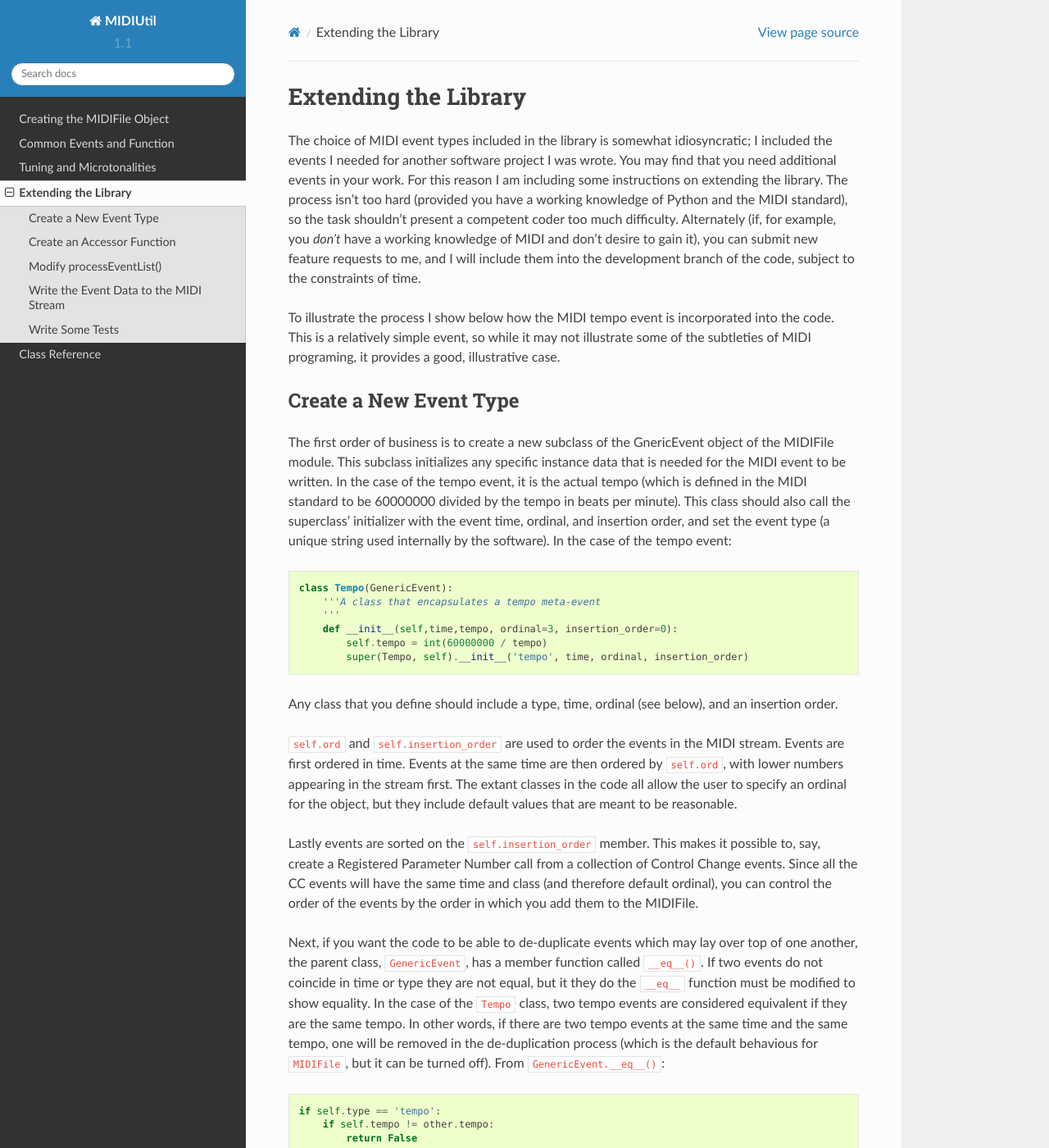
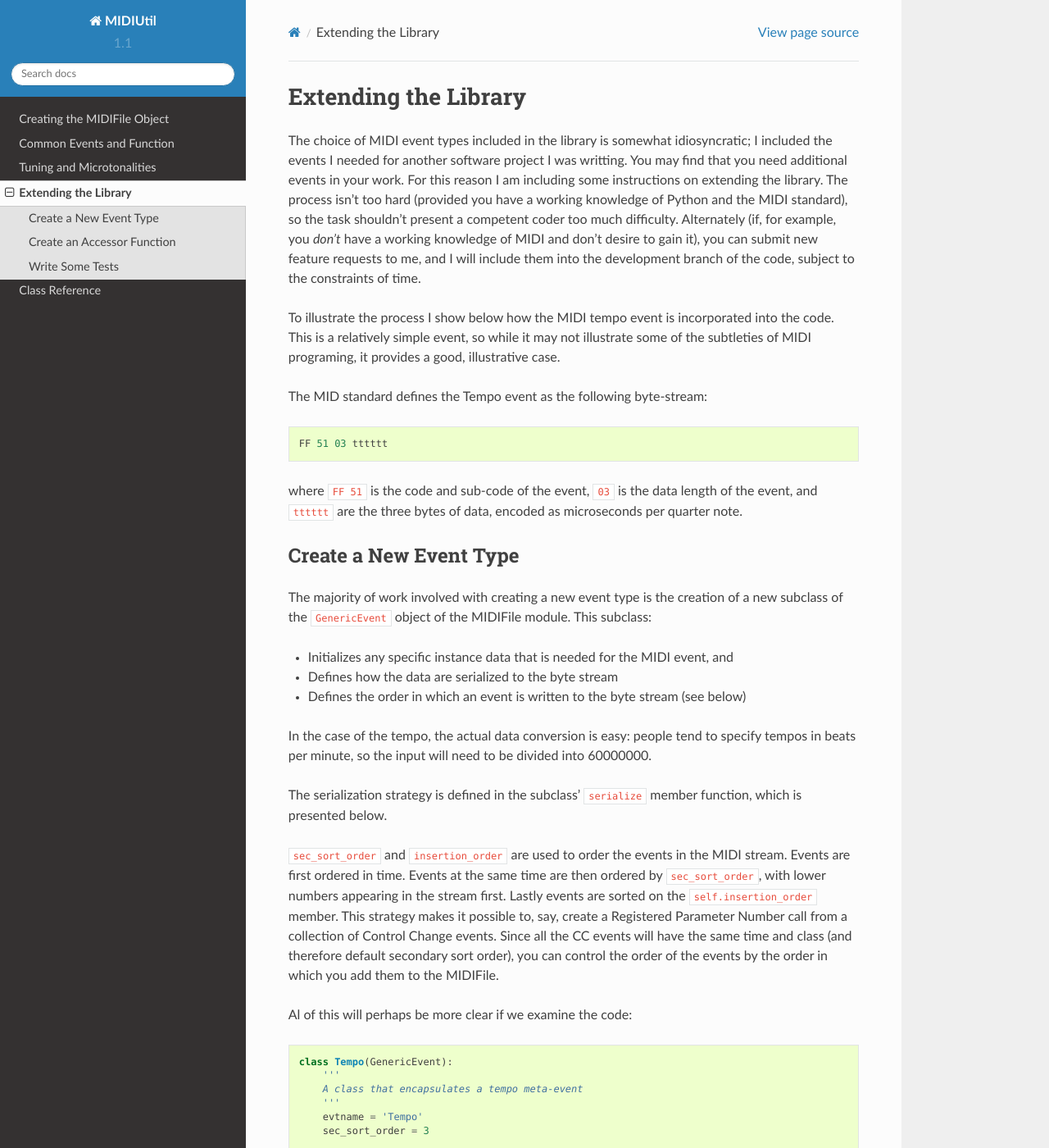
Before and after one commit to MarkCWirt/MIDIUtil, a Sphinx documentation site: the page built from documentation/extending.rst, in a window 1280 px wide and 1400 px high. Shown: the whole window at 82% size. Built offline with Sphinx 7.4.7 and the Read the Docs theme 2.0.0, drawn with Linux system fonts in a browser that asks for light colours; some of the changed text lies outside the part shown.

Commit message:
Updates to documentation.

```diff
--- a/documentation/extending.rst
+++ b/documentation/extending.rst
@@ -3,7 +3,7 @@
 
 The choice of MIDI event types included in the library is somewhat
 idiosyncratic; I included the events I needed for another software
-project I was wrote. You may find that you need additional events in
+project I was writting. You may find that you need additional events in
 your work. For this reason I am including some instructions on extending
 the library.  The process isn't too hard (provided you have a working
 knowledge of Python and the MIDI standard), so the task shouldn't present
@@ -17,63 +17,113 @@
 it may not illustrate some of the subtleties of MIDI programing, it
 provides a good, illustrative case.
 
+The MID standard defines the Tempo event as the following byte-stream::
+
+  FF 51 03 tttttt
+
+where ``FF 51`` is the code and sub-code of the event, ``03`` is the data
+length of the event, and ``tttttt`` are the three bytes of data, encoded as
+microseconds per quarter note.
+
 Create a New Event Type
 -----------------------
 
-The first order of business is to create a new subclass of the GnericEvent
-object of the MIDIFile module. This subclass initializes any specific
-instance data that is needed for the MIDI event to be written. In
-the case of the tempo event, it is the actual tempo (which is defined
-in the MIDI standard to be 60000000 divided by the tempo in beats per
-minute). This class should also call the superclass' initializer with
-the event time, ordinal, and insertion order,  and set the event type
-(a unique string used internally by the software).
-In the case of the tempo event:
+The majority of work involved with creating a new event type is the
+creation of a new subclass of the ``GenericEvent``
+object of the MIDIFile module. This subclass:
+
+- Initializes any specific instance data that is needed for the MIDI event, and
+- Defines how the data are serialized to the byte stream
+- Defines the order in which an event is written to the byte stream (see below)
+
+In the case of the tempo, the actual data conversion is easy: people tend
+to specify tempos in beats per minute, so the input will need to be divided into
+60000000.
+
+The serialization strategy is defined in the subclass' ``serialize`` member
+function, which is presented below.
+
+``sec_sort_order`` and ``insertion_order`` are used to order the events
+in the MIDI stream. Events are first ordered in time. Events at the
+same time are then ordered by ``sec_sort_order``, with lower numbers appearing
+in the stream first. Lastly events are sorted on the ``self.insertion_order``
+member. This strategy makes it possible to, say, create a Registered Parameter Number call
+from a collection of Control Change events. Since all the CC events will
+have the same time and class (and therefore default secondary sort order), you can control
+the order of the events by the order in which you add them to the MIDIFile.
+
+Al of this will perhaps be more clear if we examine the code:
 
 .. code:: python
 
-    class Tempo(GenericEvent):
-        '''A class that encapsulates a tempo meta-event
-        '''
-        def __init__(self,time,tempo, ordinal=3, insertion_order=0):
-            self.tempo = int(60000000 / tempo)
-            super(Tempo, self).__init__('tempo', time, ordinal, insertion_order)
+  class Tempo(GenericEvent):
+      '''
+      A class that encapsulates a tempo meta-event
+      '''
+      evtname = 'Tempo'
+      sec_sort_order = 3
 
-Any class that you define should include a type, time, ordinal (see below),
-and an insertion order.
+      def __init__(self, tick, tempo, insertion_order=0):
+          self.tempo = int(60000000 / tempo)
+          super(Tempo, self).__init__(tick, insertion_order)
 
-``self.ord`` and ``self.insertion_order`` are used to order the events
-in the MIDI stream. Events are first ordered in time. Events at the
-same time are then ordered by ``self.ord``, with lower numbers appearing
-in the stream first. The extant classes in the code all allow the user
-to specify an ordinal for the object, but they include default values
-that are meant to be reasonable.
+      def __eq__(self, other):
+          return (self.evtname == other.evtname and
+                  self.tick == other.tick and
+                  self.tempo == other.tempo)
 
-Lastly events are sorted on the ``self.insertion_order`` member. This
-makes it possible to, say, create a Registered Parameter Number call
-from a collection of Control Change events. Since all the CC events will
-have the same time and class (and therefore default ordinal), you can control
-the order of the events by the order in which you add them to the MIDIFile.
+      __hash__ = GenericEvent.__hash__
 
-Next, if you want the code to be able to de-duplicate events which may
-lay over top of one another, the parent class, ``GenericEvent``, has a
-member function called ``__eq__()``. If two events do not coincide in
-time or type they are not equal, but it they do the ``__eq__`` function
-must be modified to show equality. In the case of the ``Tempo`` class,
-two tempo events are considered equivalent if they are the same tempo.
-In other words, if there are two tempo events at the same time and
-the same tempo, one will be removed in the de-duplication process
-(which is the default behavious for ``MIDIFile``, but it can be
-turned off). From ``GenericEvent.__eq__()``:
+      def serialize(self, previous_event_tick):
+          """Return a bytestring representation of the event, in the format required for
+          writing into a standard midi file.
+          """
 
-.. code:: python
+          midibytes = b""
+          code = 0xFF
+          subcode = 0x51
+          fourbite = struct.pack('>L', self.tempo)  # big-endian uint32
+          threebite = fourbite[1:4]  # Just discard the MSB
+          varTime = writeVarLength(self.tick - previous_event_tick)
+          for timeByte in varTime:
+              midibytes += struct.pack('>B', timeByte)
+          midibytes += struct.pack('>B', code)
+          midibytes += struct.pack('>B', subcode)
+          midibytes += struct.pack('>B', 0x03)  # length in bytes of 24-bit tempo
+          midibytes += threebite
+          return midibytes
 
-    if self.type == 'tempo':
-        if self.tempo != other.tempo:
-            return False
 
-If events are not equivalent, the code should return ``False``. If they are, the
-code can be allowed to fall through to its default return of ``True``.
+The event name (``evtname``) and secondary sort order are defined in class data; any class that
+you create will do the same. ``tick`` is the time in MIDI ticks of the event and
+insertion order will be set in the code. All events should accept these
+parameters. ``tempo`` is the specific instance data needed for this event type.
+
+The ``__init__()`` member converts the tempo to number needed by the standard and
+then calls the super-class' initialization function with tick and insertion order.
+All event subclasses should do this.
+
+Next, the ``__eq__()`` function is defined that specifies when two events are
+the same. In this case they are the same if the tick, event name, and tempo are
+the same. This code is used to identify and remove duplicate events. ``__hash__()``
+should explicitly be brought down from the parent class, in in Python 3 it is
+not implicitly inherited.
+
+Lastly, the ``serialize`` member function should be created. This will return a
+byte stream representing the MIDI data. A few things to note about this:
+
+- All MIDI events begin with a time, which is written in an idiosyncratic
+  variable-length format. Use the ``writeVarLength`` utility function to calculate
+  this.
+- Note that in the case of the tempo event, the standard only uses three bytes,
+  whereas in python a long will be packed into four bytes. Hence we just
+  discard the MSB.
+- In the temo the actual data is packed:
+  - The time
+  - The code (0xFF)
+  - The subcode (0x51)
+  - The length of that (defined in the event as 3 bytes)
+  - The data proper
 
 Create an Accessor Function
 ---------------------------
@@ -83,25 +133,43 @@
 
 .. code:: python
 
-  def addTempo(self,time,tempo, insertion_order=0):
+  def addTempo(self, tick, tempo, insertion_order=0):
       '''
       Add a tempo change (or set) event.
       '''
-      self.eventList.append(Tempo(time,tempo, insertion_order = insertion_order))
+      self.eventList.append(Tempo(tick, tempo,
+                            insertion_order=insertion_order))
 
 (Most/many MIDI events require a channel specification, but the tempo event
 does not.)
 
-The public accessor function is via the MIDIFile object, and must include
+This is more-or-less boilerplate code, and just needs to appropriately create the
+object you defined above.
+
+Note that this function can in some cases create multiple events. For example,
+when one adds a note, both a ``NoneOn`` and a ``NoteOff`` event will be created.
+
+Lastly, the public accessor function is via the MIDIFile object, and must include
 the track number to which the event is written. So in ``MIDIFile``:
 
 .. code:: python
 
-  def addTempo(self,track, time,tempo):
+  def addTempo(self, track, time, tempo):
+      """
+
+      Add notes to the MIDIFile object
+
+      :param track: The track to which the tempo event  is added. Note that
+          in a format 1 file this parameter is ignored and the tempo is
+          written to the tempo track
+      :param time: The time (in beats) at which tempo event is placed
+      :param tempo: The tempo, in Beats per Minute. [Integer]
+      """
       if self.header.numeric_format == 1:
           track = 0
-      self.tracks[track].addTempo(time,tempo, insertion_order = self.event_counter)
-      self.event_counter = self.event_counter + 1
+      self.tracks[track].addTempo(self.time_to_ticks(time), tempo,
+                                  insertion_order=self.event_counter)
+      self.event_counter += 1
 
 Note that a track has been added (which is zero-origined and needs to be
 constrained by the number of tracks that the ``MIDIFile`` was created with),
@@ -115,108 +183,15 @@
 tempo track (but preserving the zero-origined convention for all tracks in
 both formats.)
 
+The only other complexity is that the public functions accept by default a time
+in quarter-notes, not MIDI ticks. So the public accessor function should
+pass the time through the ``time_to_ticks()`` member. If the MIFIFile was
+instantiated with ``eventtime_is_ticks = True``, this is just an identity fucntion
+and the public accessor will expect time in ticks. Otherwise it will convert from
+quarter-notes to ticks (suing the ``TICKSPERQUARTERNOTE`` instance data)
+
 This is the function you will use in your code to create an event of
 the desired type.
-
-Modify processEventList()
--------------------------
-
-Next, the logic pertaining to the new event type should be added to
-``processEventList()`` function of the ``MIDITrack`` class. In general this code
-will create a MIDIEvent object and set its type, time, ordinality, and
-any specific information that is needed for the event type. This object
-is then added to the MIDIEventList.
-
-The relevant section for the tempo event is:
-
-.. code:: python
-
-    elif thing.type == 'tempo':
-        event = MIDIEvent("Tempo", thing.time * TICKSPERBEAT, thing.ord, thing.insertion_order)
-        event.tempo = thing.tempo
-        self.MIDIEventList.append(event)
-
-THe ``MIDIEvent`` class is expected to have a ``type``, ``time``
-(which should be converted from beats to ticks as above), ordinal, and an
-insertion order, which are similar to the values in the ``GenericEvent`` class.
-You are free, of course, to add any other data items that need to be specified.
-In the case of ``Tempo`` this is the tempo to be written.
-
-Write the Event Data to the MIDI Stream
-----------------------------------------
-
-The last step is to modify the ``MIDIFile.writeEventsToStream()`` function;
-here is where some understanding of the MIDI standard is necessary. The
-following code shows the creation of a MIDI tempo event:
-
-.. code:: python
-
-    elif event.type == "Tempo":
-        code = 0xFF
-        subcode = 0x51
-        fourbite = struct.pack('>L', event.tempo)
-        threebite = fourbite[1:4]       # Just discard the MSB
-        varTime = writeVarLength(event.time)
-        for timeByte in varTime:
-            self.MIDIdata = self.MIDIdata + struct.pack('>B',timeByte)
-        self.MIDIdata = self.MIDIdata + struct.pack('>B',code)
-        self.MIDIdata = self.MIDIdata + struct.pack('>B',subcode)
-        self.MIDIdata = self.MIDIdata + struct.pack('>B', 0x03)
-        self.MIDIdata = self.MIDIdata + threebite
-
-The event.type string ("Tempo") was the one chosen in the processEventList
-logic.
-
-The code and sub-code are binary values that come from the MIDI
-specification.
-
-Next the data is packed into a three byte structure (or a four byte
-structure, discarding the most significant byte). Again, the MIDI
-specification determines the number of bytes used in the data payload.
-
-All MIDI events begin with a time, which is stored in a slightly bizarre
-variable-length format. This time should be converted to MIDI variable-length
-data with the ``writeVarLength()`` function before writing to the stream.
-In the MIDI standard's variable length data only seven bits of a word are
-used to store data; the eighth bit signifies if more bytes encoding the
-value follow. The total length may be 1 to 3 bytes, depending upon the size of
-the value encoded. The ``writeVarLength()`` function takes care of this
-converssion for you.
-
-Now the data is written to the binary object ``self.MIDIdata``, which is
-the actual MIDI-encoded data stream. As per the MIDI standard, first we
-write our variable-length time value. Next we add the event type code and
-sub-code. Then we write the length of the data payload, which in the case
-of the tempo event is three bytes. Lastly, we write the actual payload,
-which has been packed into the variable ``threebite``.
-
-The reason that there are separate classes for ``GenericEvent`` and ``MIDIEvent``
-is that there need not be a one-to-one correspondance. For example, the
-code defines a ``Note`` object, but when this is processed in
-``processEventList()`` two ``MIDIEvent`` objects are created, one for
-the ``note on`` event, one for the ``note off`` event.
-
-.. code:: python
-
-    if thing.type == 'note':
-        event         = MIDIEvent("NoteOn", thing.time * TICKSPERBEAT,
-                                    thing.ord, thing.insertion_order)
-        event.pitch   = thing.pitch
-        event.volume  = thing.volume
-        event.channel = thing.channel
-        self.MIDIEventList.append(event)
-
-        event = MIDIEvent("NoteOff", (thing.time+ thing.duration) * TICKSPERBEAT,
-                                    thing.ord -0.1,
-                                    thing.insertion_order)
-        event.pitch   = thing.pitch
-        event.volume  = thing.volume
-        event.channel = thing.channel
-        self.MIDIEventList.append(event)
-
-Note that the ``NoteOff`` event is created with a slightly lower ordinality
-than the ``NoteOn`` event. This is so that at any given time the note off
-events will be processed before the note on events.
 
 Write Some Tests
 ----------------
```
